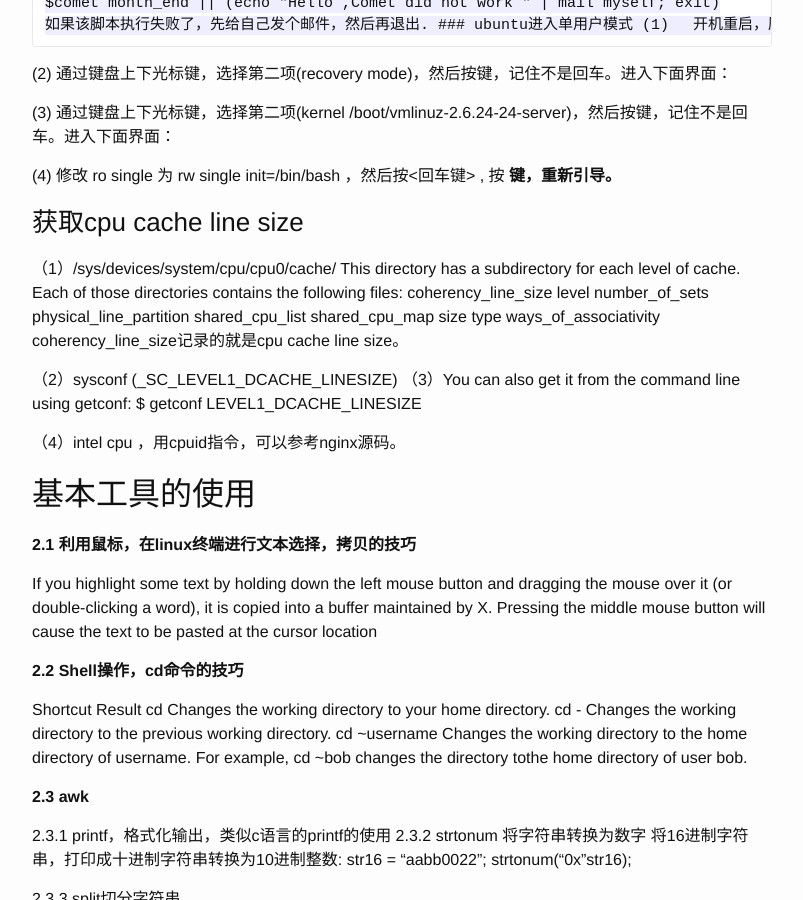
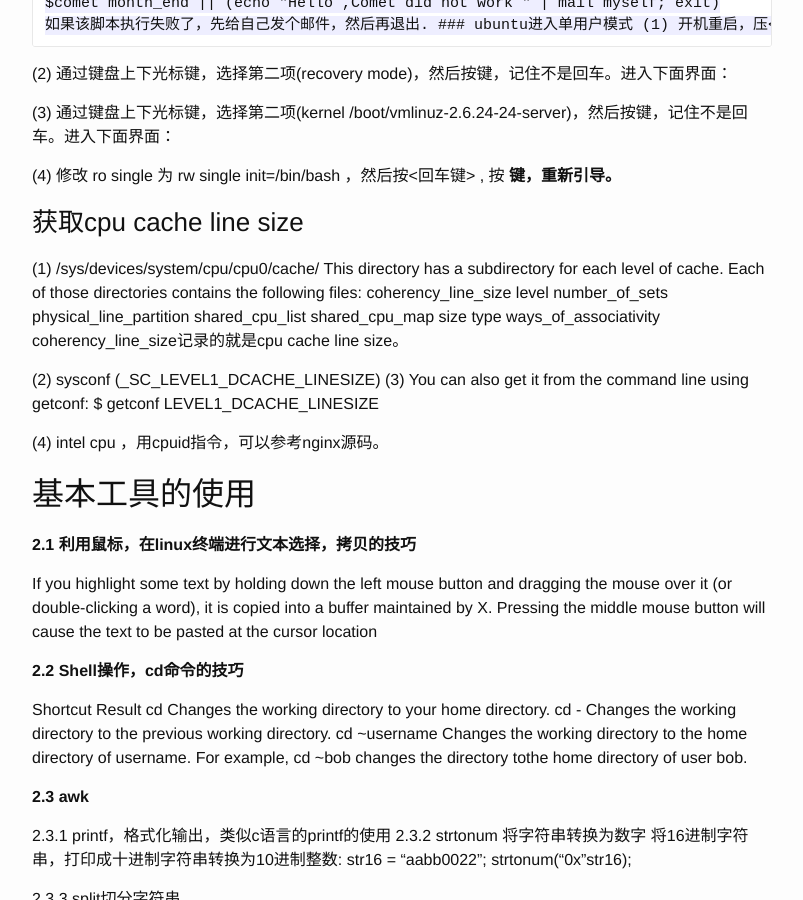
Before and after one commit to haska1025/haska1025.github.io, a Jekyll site: the page built from _posts/2015-02-10-linux常用命令使用集锦.markdown, in a window 1280 px wide and 900 px high, scrolled down 6035 px. Shown: the whole window, without its empty margins (238-1041 px from the left). Built offline with Jekyll 4.4.1, drawn with Linux system fonts in a browser that asks for light colours; Markdown is read by kramdown in place of the engine named in the settings.

Commit message:
Update 2015-02-10-linux常用命令使用集锦.markdown
change format

```diff
--- a/_posts/2015-02-10-linux常用命令使用集锦.markdown
+++ b/_posts/2015-02-10-linux常用命令使用集锦.markdown
@@ -221,7 +221,7 @@ I have an alternate solution that should always work (even though it's not requi
     $comet month_end || (echo "Hello ,Comet did not work " | mail myself; exit)
     如果该脚本执行失败了，先给自己发个邮件，然后再退出.
 ###ubuntu进入单用户模式
-(1)	开机重启，压<ESC>键，进入下面界面
+(1) 开机重启，压<ESC>键，进入下面界面
 
 (2) 通过键盘上下光标键，选择第二项(recovery mode)，然后按<e>键，记住不是回车。进入下面界面：
 
@@ -229,24 +229,24 @@ I have an alternate solution that should always work (even though it's not requi
 
 (4) 修改 ro single 为 rw single init=/bin/bash ，然后按<回车键> , 按 <b> 键，重新引导。
 ###获取cpu cache line size
-（1）/sys/devices/system/cpu/cpu0/cache/
+(1) /sys/devices/system/cpu/cpu0/cache/
 This directory has a subdirectory for each level of cache. Each of those directories contains the following files:
-coherency_line_size
+coherency\_line\_size
 level
-number_of_sets
-physical_line_partition
-shared_cpu_list
-shared_cpu_map
+number\_of\_sets
+physical\_line\_partition
+shared\_cpu\_list
+shared\_cpu\_map
 size
 type
-ways_of_associativity
-coherency_line_size记录的就是cpu cache line size。
+ways\_of\_associativity
+coherency\_line\_size记录的就是cpu cache line size。
 
-（2）sysconf (_SC_LEVEL1_DCACHE_LINESIZE)
-（3）You can also get it from the command line using getconf:
-     $ getconf LEVEL1_DCACHE_LINESIZE
+(2) sysconf (\_SC_LEVEL1\_DCACHE\_LINESIZE)
+(3) You can also get it from the command line using getconf:
+     $ getconf LEVEL1\_DCACHE\_LINESIZE
 
-（4）intel cpu ，用cpuid指令，可以参考nginx源码。
+(4) intel cpu ，用cpuid指令，可以参考nginx源码。
 ##基本工具的使用
 **2.1	利用鼠标，在linux终端进行文本选择，拷贝的技巧**
 
```
